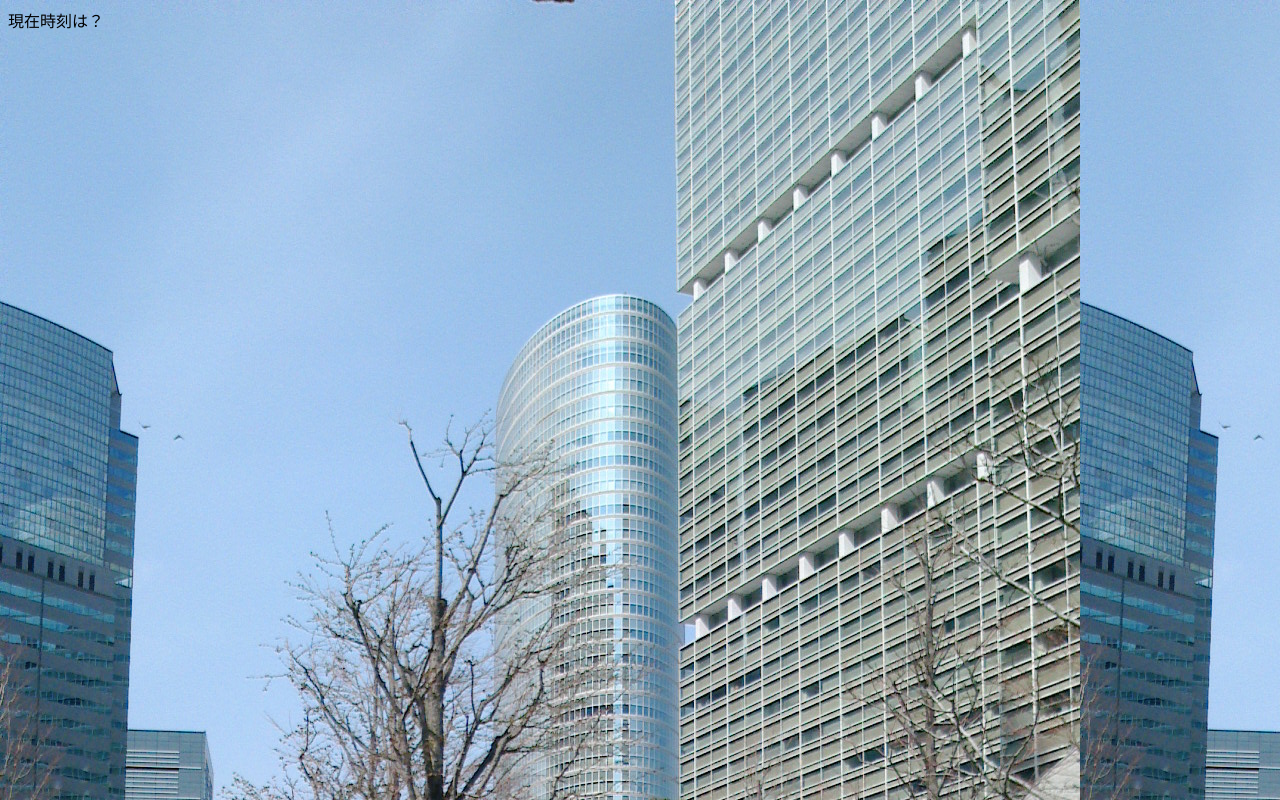
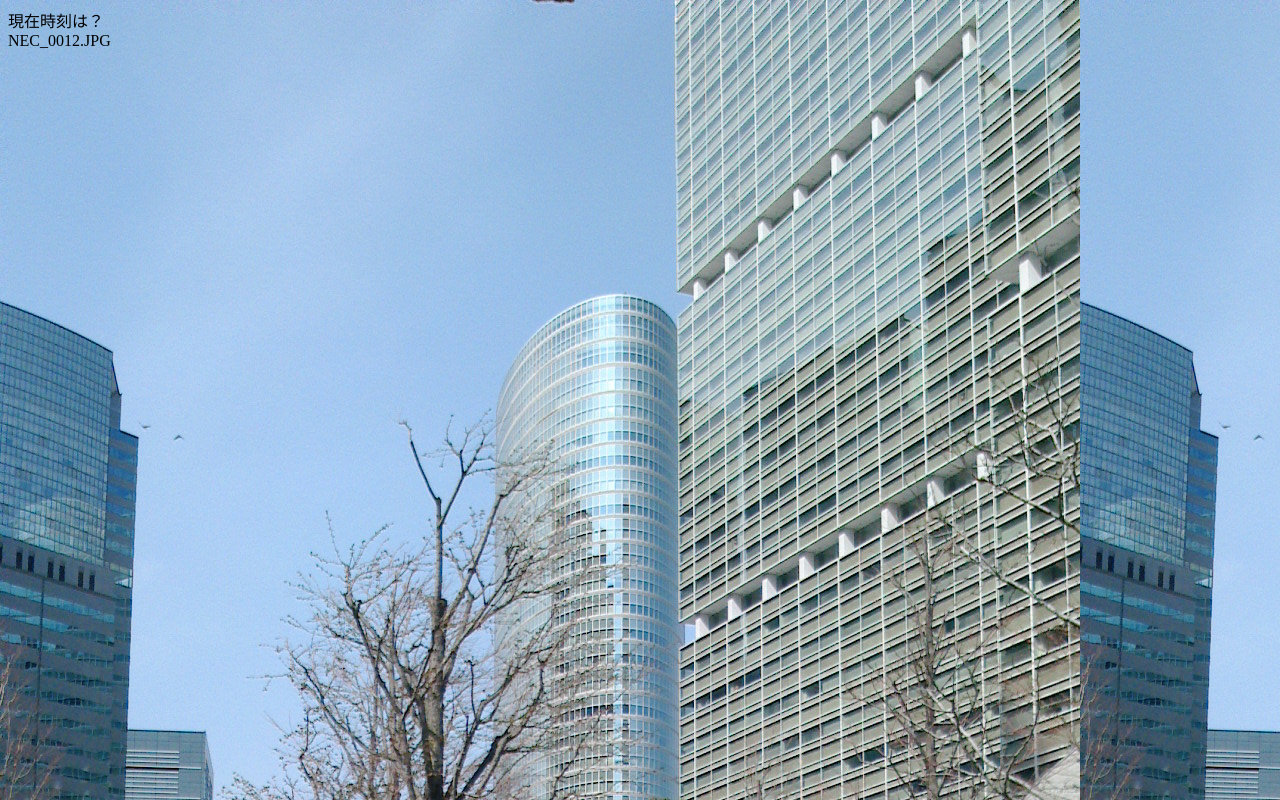
Before and after one commit to deltaspin/deltaspin.github.io, a plain HTML site: page index.html in a window 1280 px wide. Drawn offline with Linux system fonts and the light colour scheme.

Commit message:
Update index.html

```diff
--- a/index.html
+++ b/index.html
@@ -2,10 +2,11 @@
 <head>
 <title>時計</title>
 </head>
-<body background="NEC_0012.jpg">
+<body background="NEC_0012.JPG">
 
 現在時刻は？
 <br>
 
 </body>
 </html>
+NEC_0012.JPG
```
